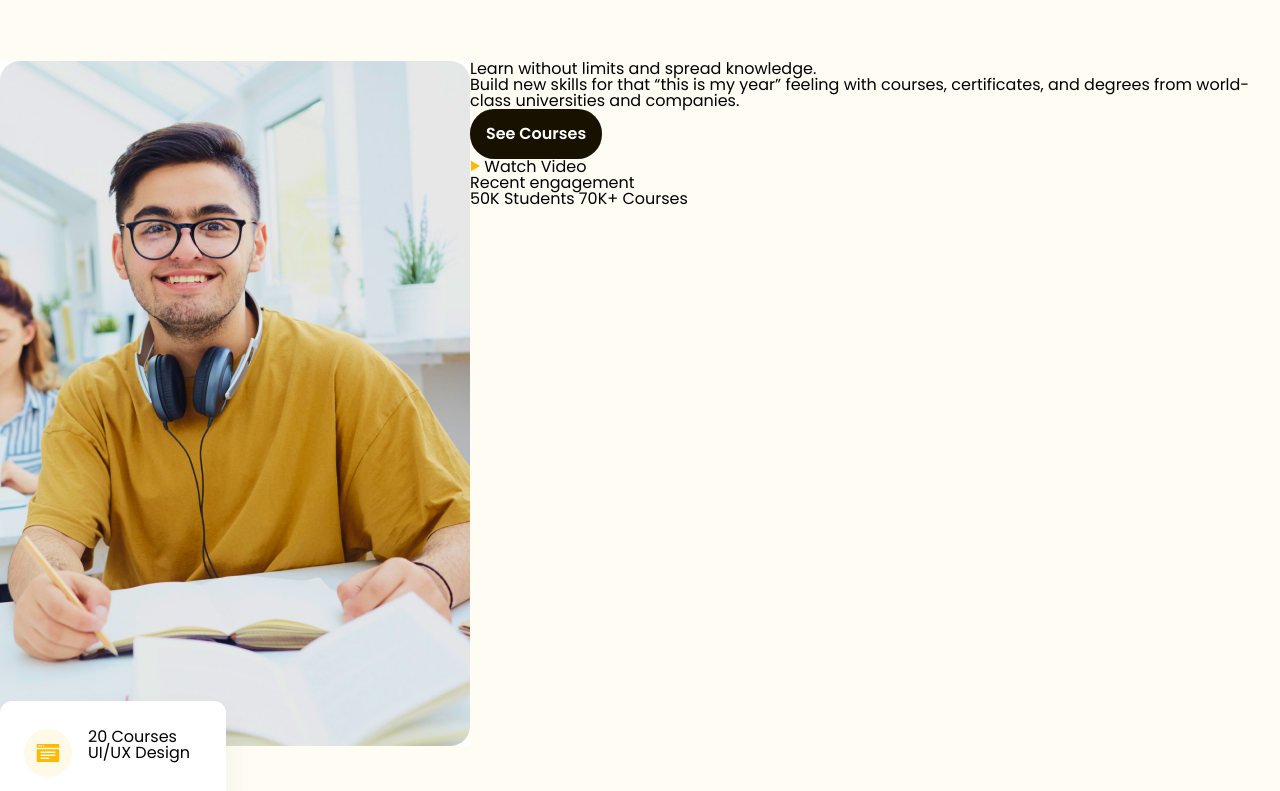
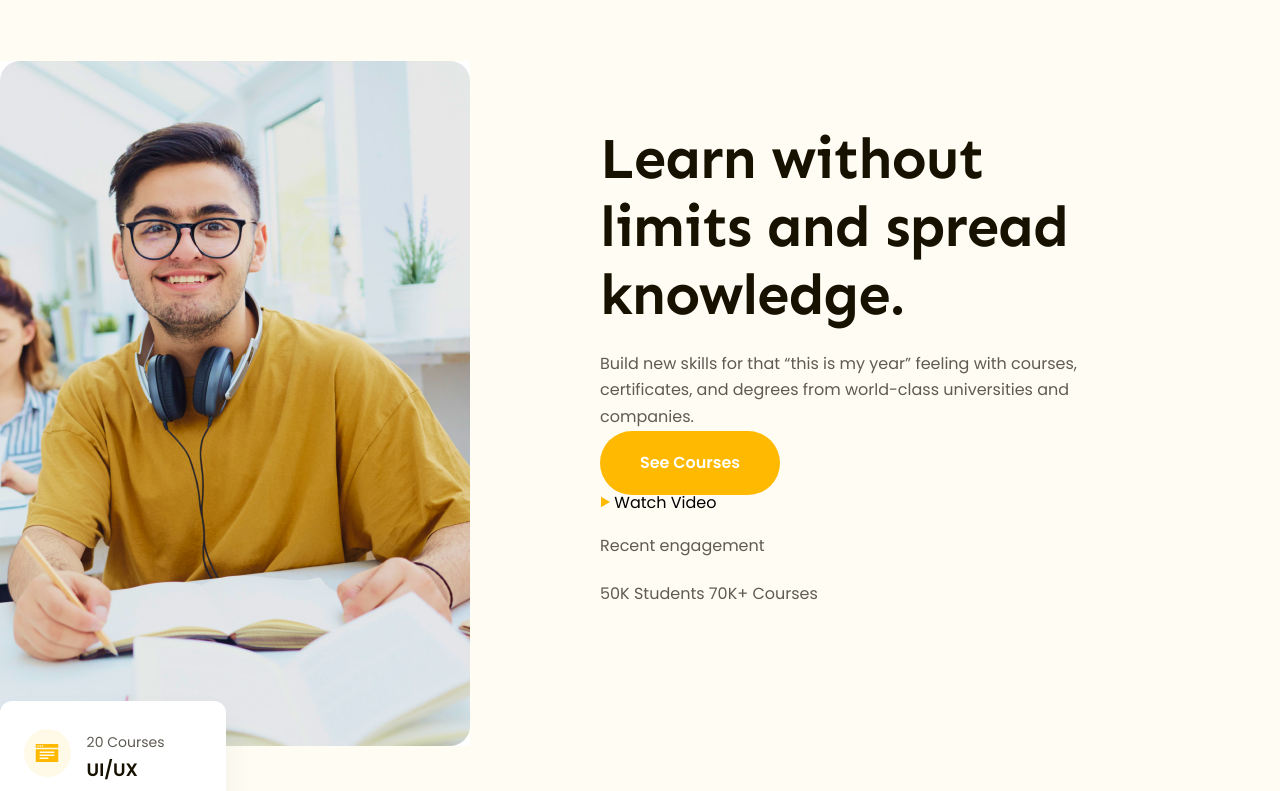
Before and after one commit to HaoLong4935/HaoLong4935-HTML-CSS-Project2, a plain HTML site: page index.html in a window 1280 px wide. Shown: the part 89-880 px from the top of the page. Drawn offline with Linux system fonts and the light colour scheme.

Commit message:
Inprogress Hero Section

```diff
--- a/assets/css/style.css
+++ b/assets/css/style.css
@@ -1,5 +1,14 @@
 * {
     box-sizing: border-box;
+}
+
+:root {
+    --primary-color: #ffb900;
+    --font-heading: Sen, sans-serif;
+}
+
+.btn:hover {
+    opacity: 0.9;
 }
 
 html {
@@ -37,6 +46,7 @@ a {
 .header.fixed {
     position: sticky;
     top: -28px;
+    z-index: 1;
 }
 
 .nav {
@@ -157,3 +167,45 @@ a {
 .hero-summary .info {
     margin-left: 16px;
 }
+
+.hero-summary .label {
+    font-size: 1.4rem;
+    line-height: 1.86;
+    color: #5f5b53;
+}
+
+.hero-summary .title {
+    font-weight: 600;
+    font-size: 1.8rem;
+    line-height: 1.67;
+    color: #171100;
+}
+
+/* Hero right */
+.hero .content-block {
+    width: 52%;
+    padding: 64px 0 0 130px;
+}
+
+.hero .heading {
+    font-family: var(--font-heading);
+    font-weight: 700;
+    font-size: 5.8rem;
+    line-height: 1.17;
+    letter-spacing: -0.02em;
+    color: #171100;
+}
+
+.hero .desc {
+    margin-top: 22px;
+    font-style: 1.8rem;
+    line-height: 1.67;
+    color: #5f5b53;
+}
+
+.hero-cta {
+    min-width: 180px;
+    line-height: 64px;
+    background-color: var(--primary-color);
+    border-radius: 50px
+}
```
Also changed, not shown: index.html (+1 -1 lines).
